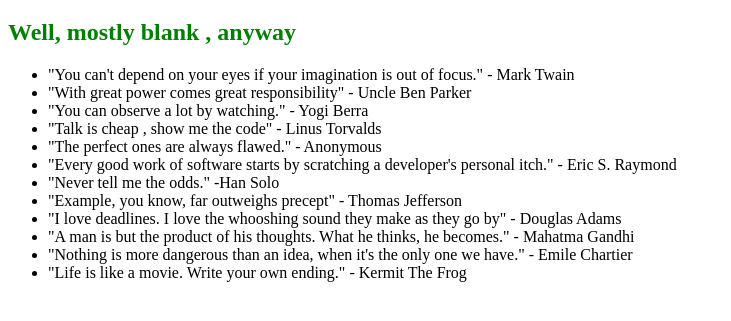
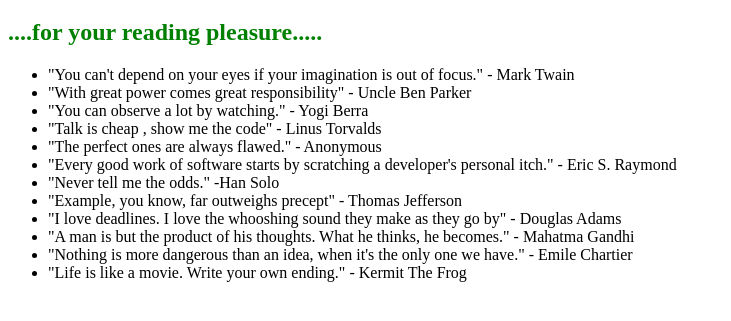
Before and after one commit to gunjan-sap/opensap-git, a plain HTML site: page index.html in a window 1280 px wide. Shown: the part 61-382 px from the top of the page, without its empty margins (0-731 px from the left). Drawn offline with Linux system fonts and the light colour scheme.

Commit message:
Updated h2

```diff
--- a/index.html
+++ b/index.html
@@ -7,7 +7,7 @@
 	</head>
 	<body>
 		<h1>A page of quotations</h1>
-		<h2>Well, mostly blank , anyway</h2>
+		<h2>....for your reading pleasure.....</h2>
 		<ul>
 			<li>"You can't depend on your eyes if your imagination is out of focus." - Mark Twain</li>
 			<li>"With great power comes great responsibility" - Uncle Ben Parker</li>
```
